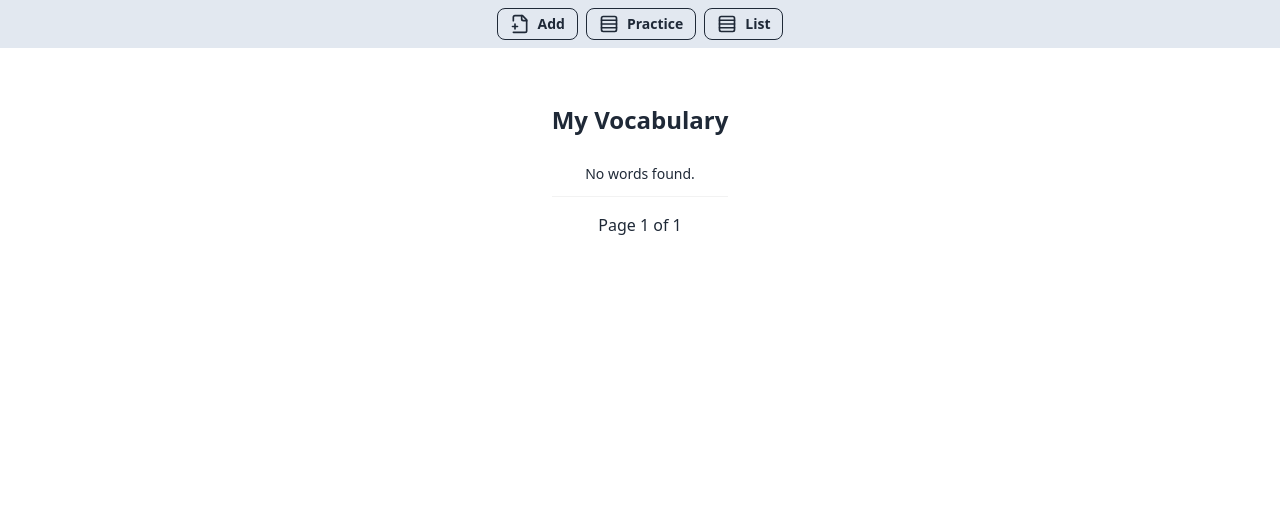
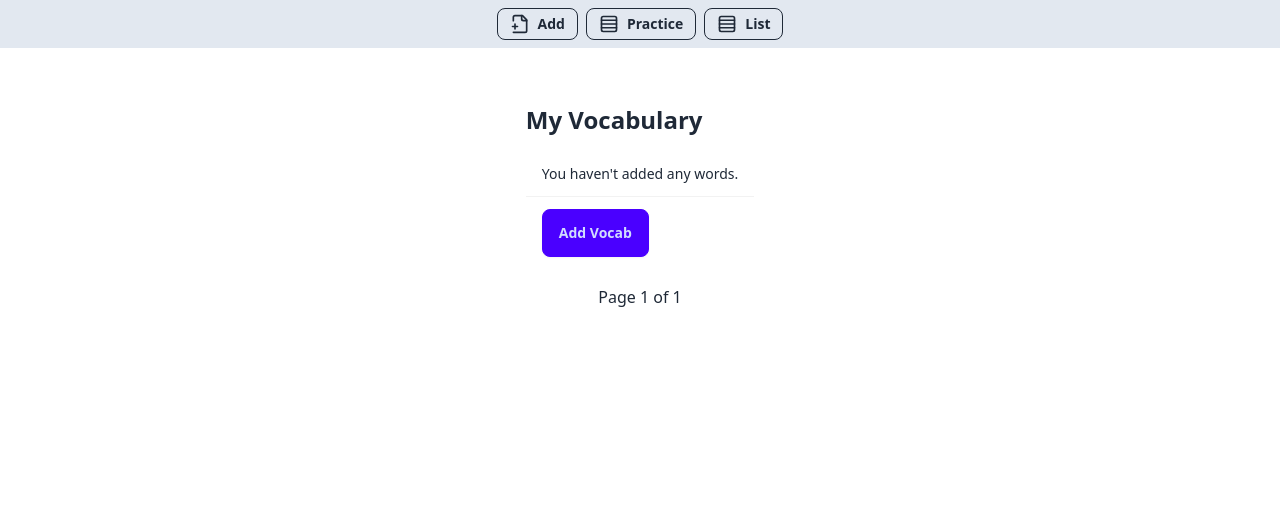
Before and after one commit to koljapluemer/ikna, a Django app: page /list/ in a window 1280 px wide. Shown: the top 506 px of the page. Run offline with Django 4.2, Linux system fonts and the light colour scheme; data comes from the database, SQL or seed files in the repository; data that the repository does not hold is empty; some libraries are stand-ins or nearby versions.

Commit message:
minor url and ui flow improvs

```diff
--- a/main/templates/vocab/add.html
+++ b/main/templates/vocab/add.html
@@ -179,10 +179,10 @@
             <!-- Hidden field for Arabic script -->
             <input type="hidden" name="script" :value="converted">
 
-            <div class="flex flex-col gap-1 items-start border-t-2 border-dotted border-gray-400 pt-2">
+            <div class="flex flex-col gap-1 items-start border-t-2 border-dotted border-gray-400 pt-2 w-full">
                 <label class="">🇩🇪/🇬🇧</label>
                 <input type="text" name="native" value="{{ word.native|default:'' }}"
-                    class="input input-bordered input-lg flex-1" placeholder="e.g. 'Milk'">
+                    class="input input-bordered input-lg w-full" placeholder="e.g. 'Milk'">
                 <textarea name="native_info" class="textarea textarea-bordered w-full"
                     placeholder="Extra info: word form, usage context, ...">{{ word.native_info|default:'' }}</textarea>
             </div>
--- a/main/templates/vocab/list.html
+++ b/main/templates/vocab/list.html
@@ -22,7 +22,13 @@
             </tr>
             {% empty %}
             <tr>
-                <td colspan="4" class="text-center">No words found.</td>
+                <td colspan="4" class="text-center">You haven't added any words.
+                </td>
+            </tr>
+            <tr>
+                <td colspan="4">
+                    <a href="{% url 'vocab_add' %}" class="btn btn-primary">Add Vocab</a>
+                </td>
             </tr>
             {% endfor %}
         </tbody>
--- a/main/urls.py
+++ b/main/urls.py
@@ -2,6 +2,7 @@ from django.urls import path
 from .views import *
 
 urlpatterns = [
+    path('', vocab_list, name='vocab_list'),
     path('add/', vocab_add, name='vocab_add'),
     path('<int:pk>/edit/', vocab_add, name='vocab_edit'),
     path('list/', vocab_list, name='vocab_list'),
```
